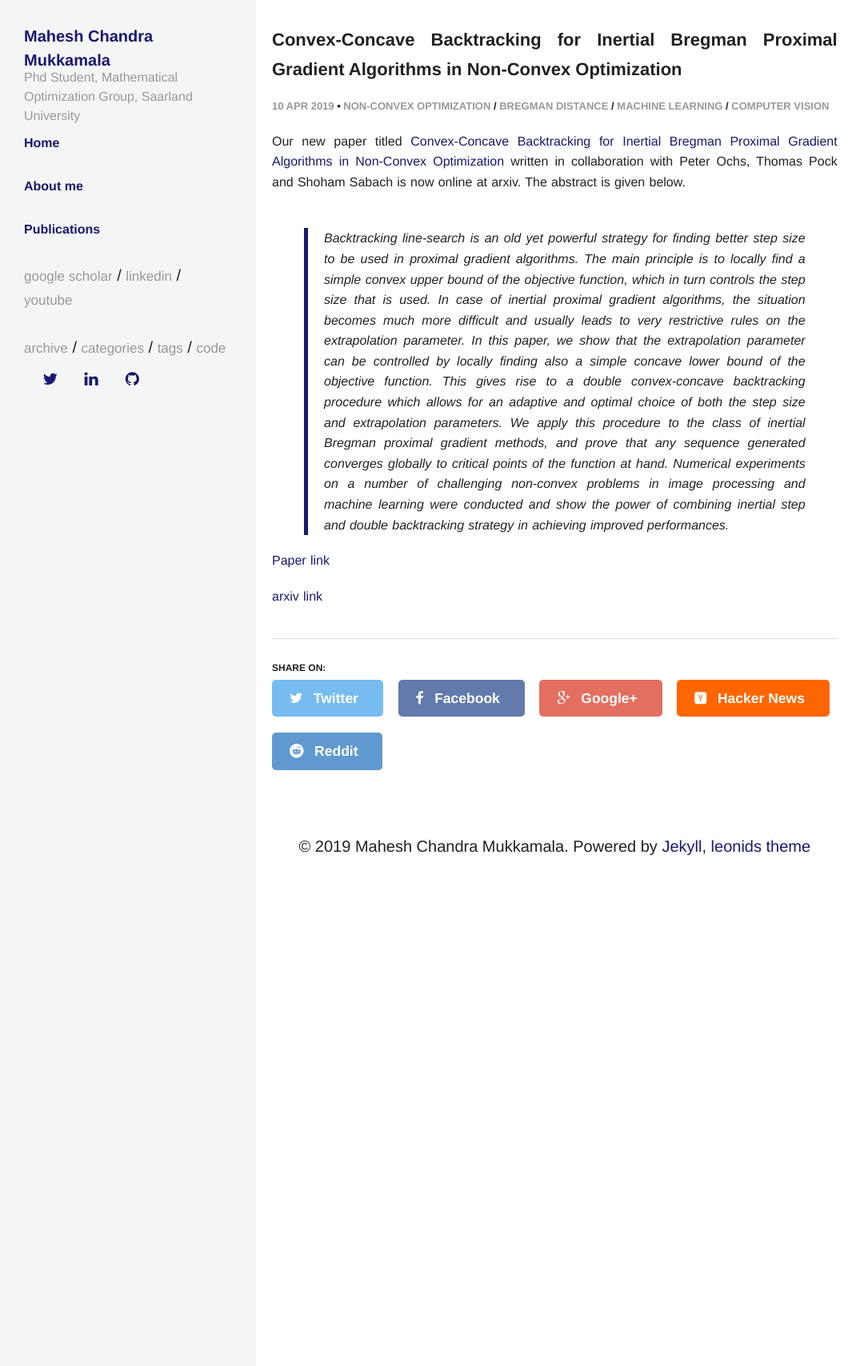
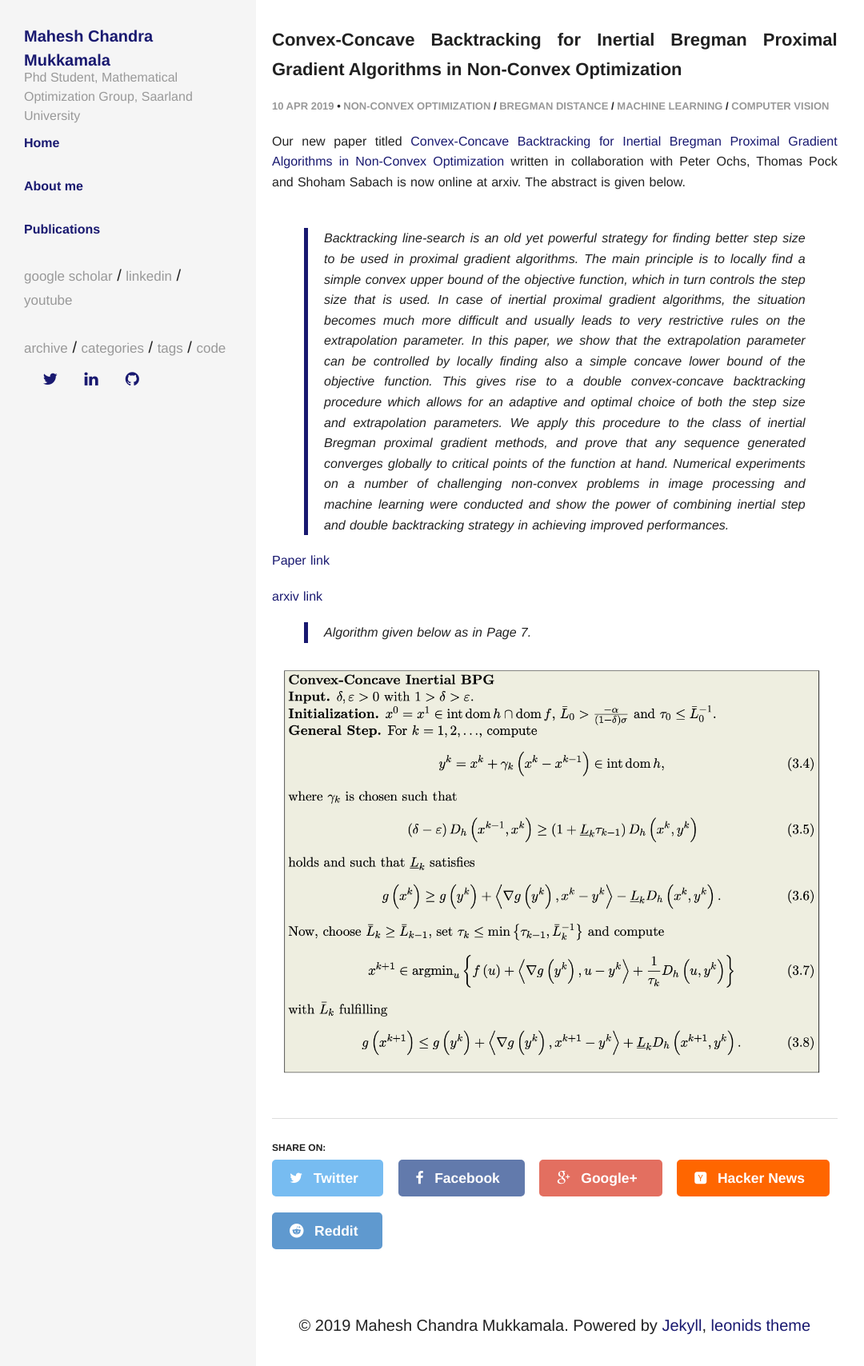
Before and after one commit to mmahesh/mmahesh.github.io, a Jekyll site: the page built from _posts/2019-04-10-Convex-Concave-Backtracking-for-Inertial-Bregman-Proximal-Gradient-Algorithms-in-Non-Convex-Optimization.md, in a window 1280 px wide. Shown: the top 1708 px of the page at 80% size, without its empty margins (0-1080 px from the left). Built offline with Jekyll 4.4.1, drawn with Linux system fonts in a browser that asks for light colours; comment, search, counter and statistics services are not loaded.

Commit message:
added cocain bpg

```diff
--- a/_posts/2019-04-10-Convex-Concave-Backtracking-for-Inertial-Bregman-Proximal-Gradient-Algorithms-in-Non-Convex-Optimization.md
+++ b/_posts/2019-04-10-Convex-Concave-Backtracking-for-Inertial-Bregman-Proximal-Gradient-Algorithms-in-Non-Convex-Optimization.md
@@ -4,7 +4,7 @@ title:  "Convex-Concave Backtracking for Inertial Bregman Proximal Gradient Algo
 date:   2019-04-10
 categories: [non-convex optimization, Bregman distance, machine learning, computer vision]
 excerpt: "Our new paper titled <a href='/show_pub4/' target='_blank' ><b>Convex-Concave Backtracking for Inertial Bregman Proximal
-Gradient Algorithms in Non-Convex Optimization</b></a> written  in collaboration with Peter Ochs, Thomas Pock and Shoham Sabach is now online at arxiv. Please click Read more to read the abstract ."
+Gradient Algorithms in Non-Convex Optimization</b></a> written  in collaboration with Peter Ochs, Thomas Pock and Shoham Sabach is now online at arxiv. Please click below to read the abstract and the algorithm."
 comments: true
 ---
 Our new paper titled [Convex-Concave Backtracking for Inertial Bregman Proximal
@@ -15,3 +15,7 @@ Gradient Algorithms in Non-Convex Optimization](/show_pub4/){:target="_blank"} w
 [Paper link](/show_pub4/){:target="_blank"}
 
 [arxiv link](https://arxiv.org/abs/1904.03537){:target="_blank"}
+
+> Algorithm given below as in Page 7.
+
+![image](/cocain-bpg-algorithm.png)
```
Also changed, not shown: cocain-bpg-algorithm.png (added).
